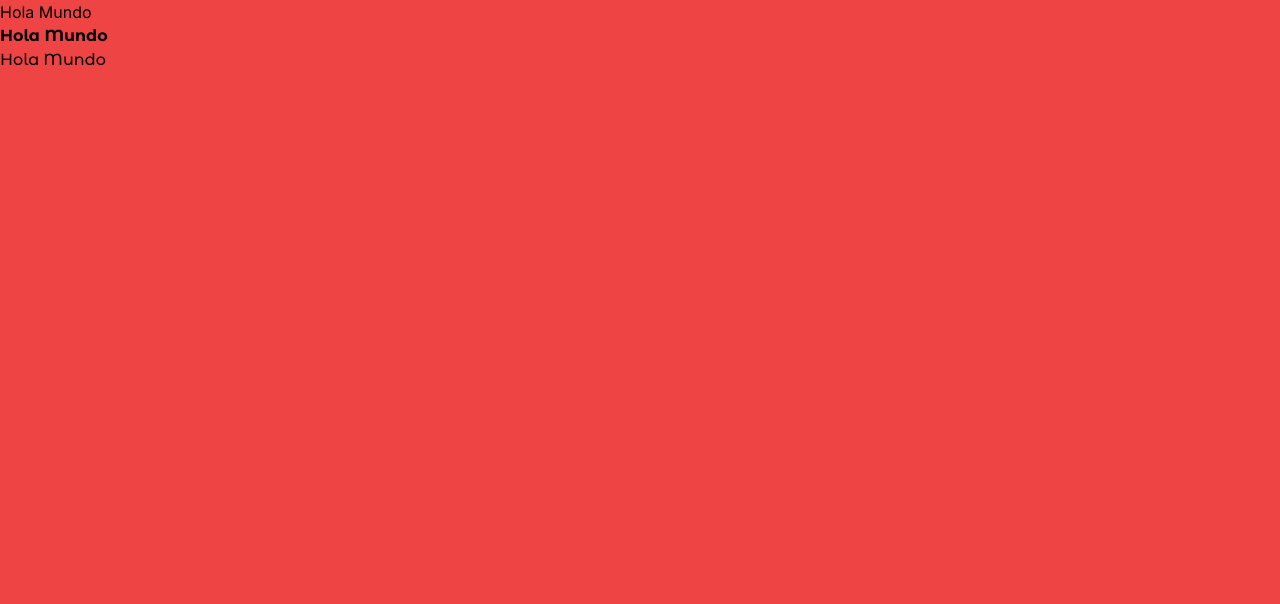
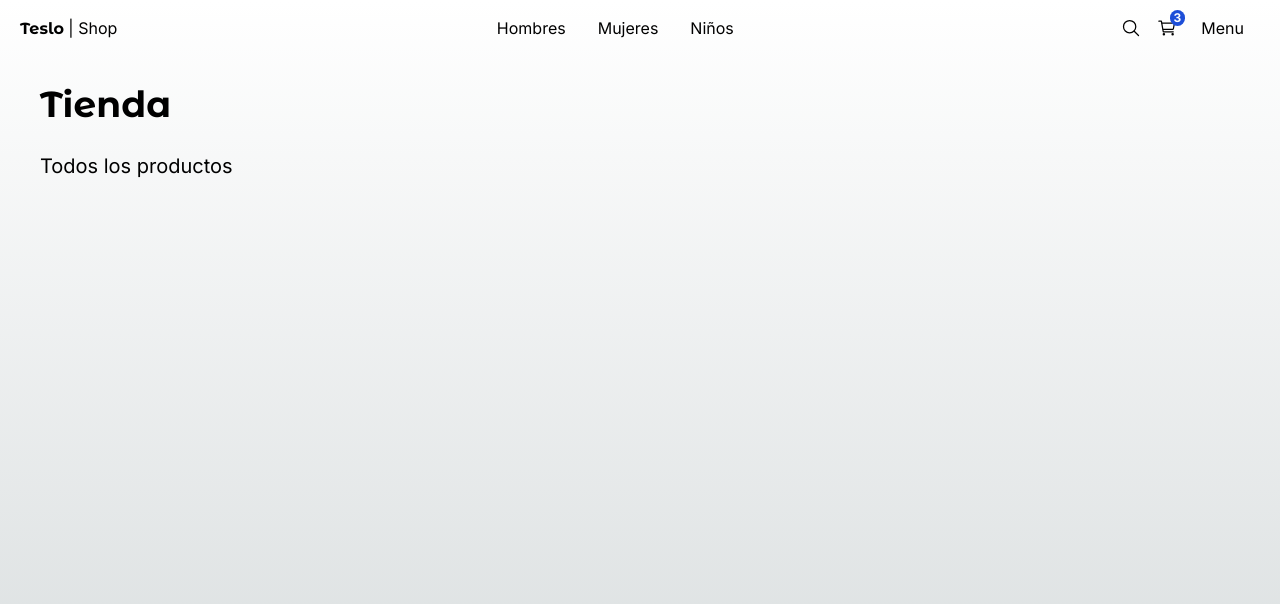
Before and after one commit to valeroman/teslo-shopy, a Next.js app: page / in a window 1280 px wide. Shown: the top 604 px of the page. Built offline with nearby package versions, Linux system fonts and the light colour scheme.

Commit message:
diseno topMenu 404 Title

```diff
--- a/src/app/(shop)/category/[id]/page.tsx
+++ b/src/app/(shop)/category/[id]/page.tsx
@@ -1,5 +1,19 @@
+import { notFound } from "next/navigation";
 
-export default function() {
+interface Props {
+  params: {
+    id: string;
+  }
+}
+
+export default function({ params }: Props) {
+
+  const { id } = params;
+
+  if ( id === 'kids' ) {
+    notFound();
+  }
+
   return (
     <div>
       <h1>Category Page</h1>
--- /dev/null
+++ b/src/app/(shop)/category/not-found.tsx
@@ -0,0 +1,7 @@
+import { PageNotFound } from "@/components";
+
+export default function() {
+  return (
+    <PageNotFound />
+  );
+}
--- a/src/app/(shop)/layout.tsx
+++ b/src/app/(shop)/layout.tsx
@@ -1,10 +1,15 @@
+import { TopMenu } from "@/components";
 
 export default function ShopLayout({ children }: {
  children: React.ReactNode;
 }) {
   return (
-    <main className="min-h-screen bg-red-500">
-      { children }
+    <main className="min-h-screen">
+      <TopMenu />
+
+      <div className="px-0 sm:px-10">
+        { children }
+      </div>
     </main>
   );
 }
--- a/src/app/(shop)/page.tsx
+++ b/src/app/(shop)/page.tsx
@@ -1,11 +1,14 @@
+import { Title } from '@/components'
 import { titleFont } from '@/config/fonts'
 
 export default function Home() {
   return (
-    <div className="">
-      <h1>Hola Mundo</h1>
-      <h1 className={ `${ titleFont.className } font-bold` }>Hola Mundo</h1>
-      <h1 className={ `${ titleFont.className }` }>Hola Mundo</h1>
-    </div>
+    <>
+      <Title
+        title='Tienda'
+        subtitle='Todos los productos'
+        className='mb-2'
+      />
+    </>
   )
 }
--- a/src/components/index.ts
+++ b/src/components/index.ts
@@ -0,0 +1,5 @@
+
+
+export * from './ui/top-menu/TopMenu';
+export * from './ui/not-found/PageNotFound';
+export * from './ui/title/Title';
--- /dev/null
+++ b/src/components/ui/not-found/PageNotFound.tsx
@@ -0,0 +1,36 @@
+import { titleFont } from '@/config/fonts'
+import Image from 'next/image'
+import Link from 'next/link'
+import React from 'react'
+
+export const PageNotFound = () => {
+  return (
+    <div className='flex flex-col-reverse md:flex-row h-[800px] w-full justify-center items-center align-middle'>
+
+        <div className='text-center px-5 mx-5'>
+            <h2 className={`${ titleFont.className } antialiased text-9xl`}>404</h2>
+            <p className='font-semibold text-xl'>Whoops! Lo Sentimos mucho.</p>
+            <p className='font-light'>
+                <span>Puedes regresar al </span>
+                <Link
+                    href="/"
+                    className='font-normal hover:underline transition-all'
+                >
+                    Inicio
+                </Link>
+            </p>
+        </div>
+
+        <div>
+            <Image
+                src="/imgs/starman_750x750.png"
+                alt='Starman'
+                className='p-5 sm:p-0'
+                width={ 550 }
+                height={ 550 }
+            />
+        </div>
+
+    </div>
+  )
+}
--- /dev/null
+++ b/src/components/ui/title/Title.tsx
@@ -0,0 +1,27 @@
+import { titleFont } from '@/config/fonts';
+import React from 'react'
+
+interface Props {
+    title: string;
+    subtitle?: string;
+    className?: string;
+}
+
+export const Title = ({ title, className, subtitle }: Props) => {
+  return (
+    <div className={ `mt-3 ${ className }` }>
+        <h1 className={ `${ titleFont.className } antialiased text-4xl font-semibold my-7`}>
+            { title }
+        </h1>
+
+        {
+            subtitle && (
+                <h3 className='text-xl mb-5'>
+                    { subtitle }
+                </h3>
+            )
+        }
+
+    </div>
+  )
+}
--- /dev/null
+++ b/src/components/ui/top-menu/TopMenu.tsx
@@ -0,0 +1,49 @@
+import Link from 'next/link';
+import { IoSearchOutline, IoCartOutline } from 'react-icons/io5';
+import { titleFont } from '@/config/fonts'
+
+
+export const TopMenu = () => {
+  return (
+    <nav className='flex px-5 justify-between items-center w-full'>
+
+        {/* Logo */}
+        <div>
+            <Link
+                href="/"
+            >
+                <span className={`${ titleFont.className } antialiased font-bold`}>Teslo</span>
+                <span> | Shop</span>
+            </Link>
+        </div>
+
+        {/* Center Menu */}
+        <div className='hidden sm:block'>
+            <Link className='m-2 p-2 rounded-md transition-all hover:bg-gray-100' href="/category/men">Hombres</Link>
+            <Link className='m-2 p-2 rounded-md transition-all hover:bg-gray-100' href="/category/women">Mujeres</Link>
+            <Link className='m-2 p-2 rounded-md transition-all hover:bg-gray-100' href="/category/kids">Niños</Link>
+        </div>
+
+        {/* Search, Cacrt, Menu */}
+        <div className='flex items-center'>
+            <Link href="/search" className='mx-2'>
+                <IoSearchOutline className="w-5 h-5" />
+            </Link>
+
+            <Link href="/cart" className='mx-2'>
+                <div className='relative'>
+                    <span className='absolute text-xs rounded-full px-1 font-bold -top-2 -right-2 bg-blue-700 text-white'>3</span>
+                    <IoCartOutline className="w-5 h-5" />
+                </div>
+            </Link>
+
+            <button
+                className='m-2 p-2 rounded-md transition-all hover:bg-gray-100'
+            >
+                Menu
+            </button>
+
+        </div>
+    </nav>
+  )
+}
```
Also changed, not shown: package.json (+5 -4 lines), 1 other file (tests, documents, lock files or other folders).
